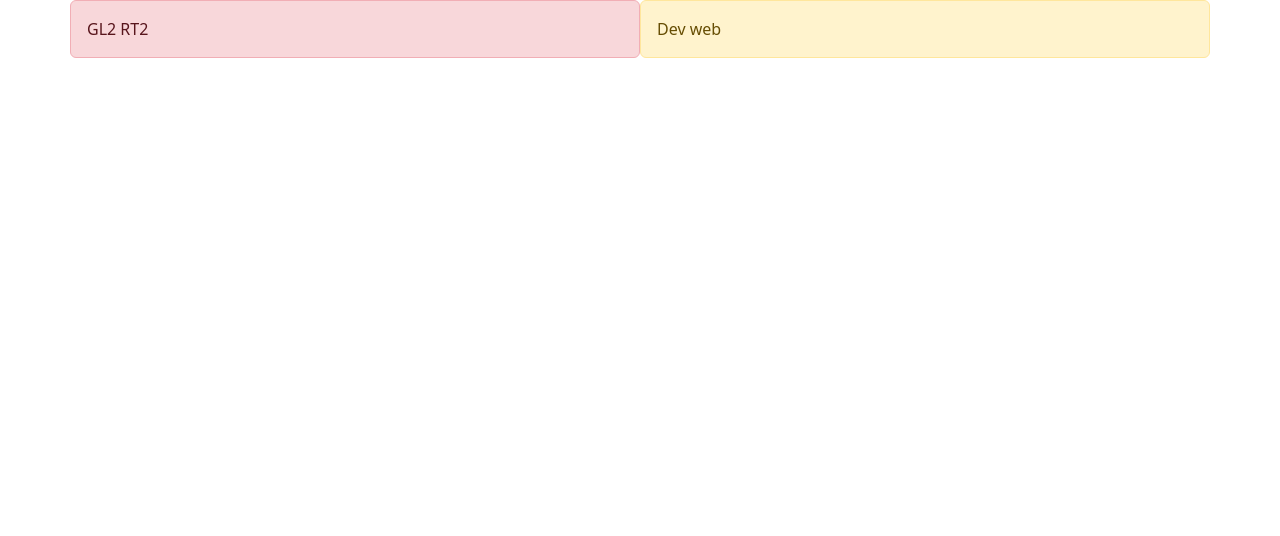
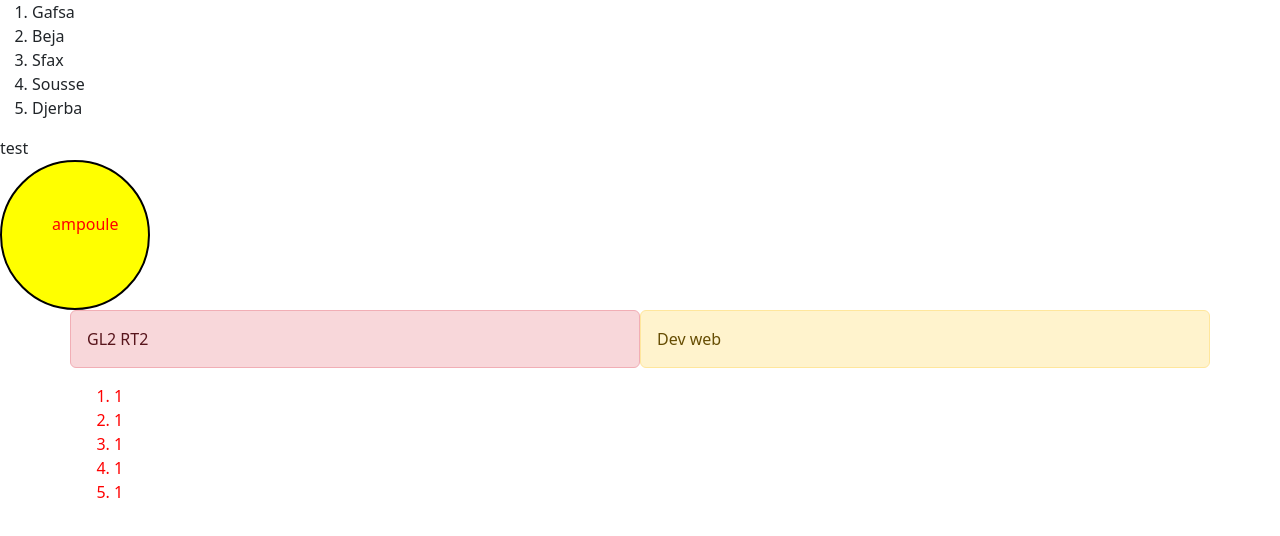
Before and after one commit to aymensellaouti/gl232526, a website: page index.html in a window 1280 px wide. Drawn offline with nearby package versions, Linux system fonts and the light colour scheme.

Commit message:
seance du 13 2 2026 JS CLIENT SIDE

```diff
--- a/index.html
+++ b/index.html
@@ -13,6 +13,11 @@
     <title>GL RT 2 25 26</title>
 </head>
 <body>
+    <ol class="regions"></ol>
+    test
+    <div class="ampoule on">
+        ampoule
+    </div>
     <div class="container">
         <div class="row">
             <div class="col-md-6 col-sm-12 alert alert-danger">
@@ -22,9 +27,23 @@
                 Dev web
             </div>
         </div>
-
+            <ol>
+                <li>1</li>
+                <li>1</li>
+                <li>1</li>
+                <li>1</li>
+                <li>1</li>
+            </ol>
         </div>
     </div>
-
+    <script src="index.js"></script>
 </body>
 </html>
+
+<!-- <ol>
+    <li>1</li>
+    <li>2</li>
+    <li>3</li>
+    <li>4</li>
+
+</ol> -->
--- a/index.js
+++ b/index.js
@@ -1,5 +1,30 @@
-console.log(1);
-setTimeout(() => {
-    console.log(2)
-}, 0);
-console.log(3);
+// console.log(1);
+// setTimeout(() => {
+//     console.log(2)
+// }, 0);
+// console.log(3);
+
+const ampoule = document.querySelector('.ampoule');
+
+// setInterval(
+//     () => {
+//         ampoule.classList.toggle('on');
+//         ampoule.classList.toggle('off');
+//     },1500
+// )
+
+const regions = ['Djerba', 'Sousse', 'Sfax', 'Beja', 'Gafsa', 'Kasserine', 'Nabeul'];
+const ol = document.querySelector('.regions');
+let index = 0;
+setInterval(() => {
+    if(!(index % regions.length)) {
+        ol.innerHTML = '';
+    }
+    let region = document.createElement('li');
+    region.innerHTML = regions[index % regions.length];
+    ol.insertBefore(region, ol.firstChild);
+    index++;
+}, 1000);
+
+
+ol
--- a/styles.css
+++ b/styles.css
@@ -1,6 +1,17 @@
 div {
   color: red;
 }
-div.ampoule {
-    background-color: yellow;
+.ampoule {
+  width: 150px;
+  height: 150px;
+  border: solid 2px black;
+  border-radius: 50%;
+  padding: 50px;
 }
+.on {
+  background-color: yellow;
+}
+.off {
+  background-color: black;
+  color: white;
+}
```
Also changed, not shown: sensors.js (+11 -4 lines).
